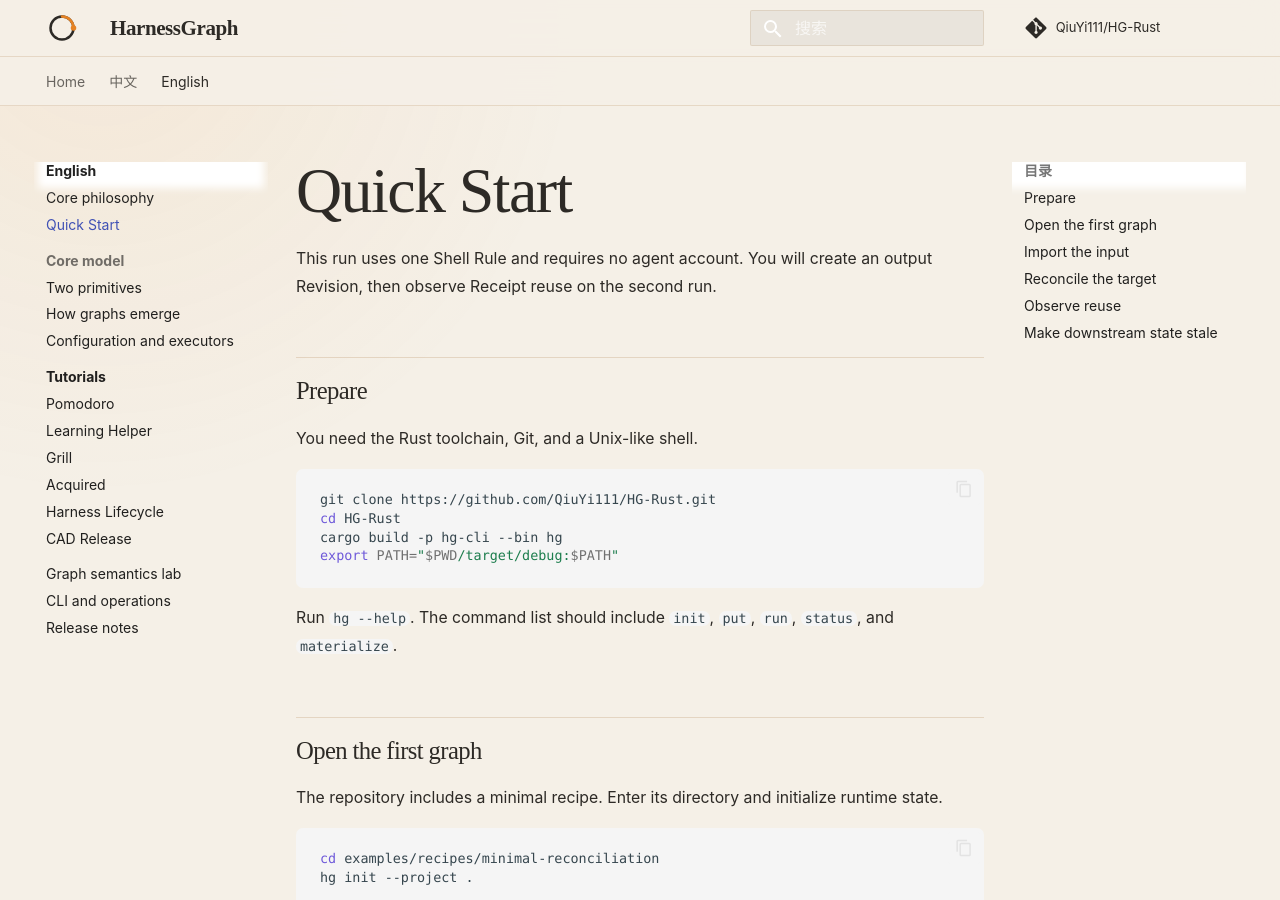
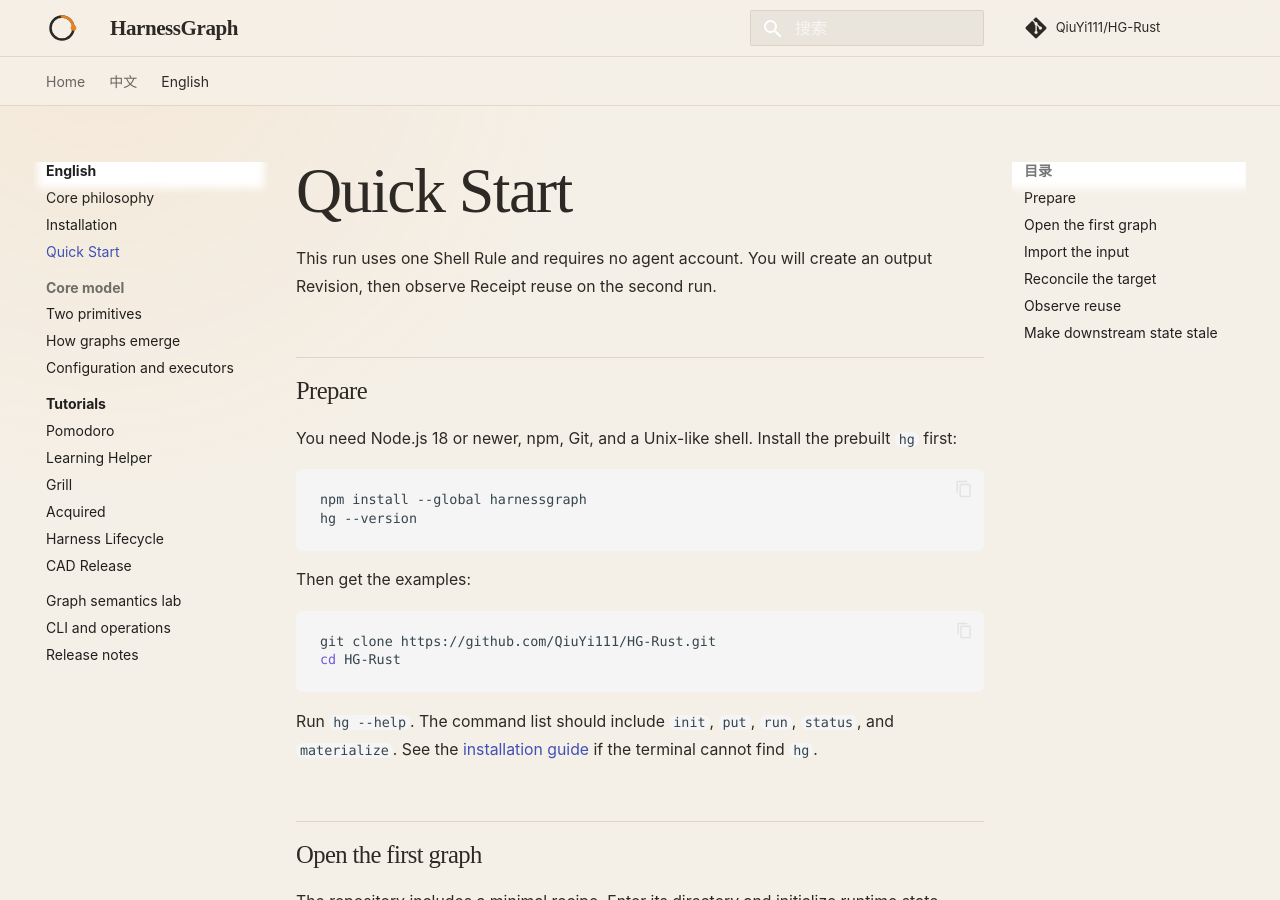
Before and after one commit to QiuYi111/HG-Rust-docs, an MkDocs documentation site: the page built from docs/en/quick-start.md, in a window 1280 px wide and 900 px high. Built offline with MkDocs 1.6.1 and Material for MkDocs 9.7.7, drawn with Linux system fonts in a browser that asks for light colours; comment, search, counter and statistics services are not loaded.

Commit message:
Document one-command npm installation

````diff
--- a/docs/en/quick-start.md
+++ b/docs/en/quick-start.md
@@ -4,16 +4,22 @@ This run uses one Shell Rule and requires no agent account. You will create an o
 
 ## Prepare
 
-You need the Rust toolchain, Git, and a Unix-like shell.
+You need Node.js 18 or newer, npm, Git, and a Unix-like shell. Install the prebuilt `hg` first:
+
+```bash
+npm install --global harnessgraph
+hg --version
+```
+
+Then get the examples:
 
 ```bash
 git clone https://github.com/QiuYi111/HG-Rust.git
 cd HG-Rust
-cargo build -p hg-cli --bin hg
-export PATH="$PWD/target/debug:$PATH"
 ```
 
 Run `hg --help`. The command list should include `init`, `put`, `run`, `status`, and `materialize`.
+See the [installation guide](installation.md) if the terminal cannot find `hg`.
 
 ## Open the first graph
 
--- a/mkdocs.yml
+++ b/mkdocs.yml
@@ -48,6 +48,7 @@ nav:
   - 中文:
       - 项目首页: zh/index.md
       - 核心哲学: zh/principles.md
+      - 安装: zh/installation.md
       - Quick Start: zh/quick-start.md
       - 核心模型:
           - 两个原语: zh/model.md
@@ -67,6 +68,7 @@ nav:
   - English:
       - Project home: en/index.md
       - Core philosophy: en/principles.md
+      - Installation: en/installation.md
       - Quick Start: en/quick-start.md
       - Core model:
           - Two primitives: en/model.md
````
Also changed, not shown: docs/en/installation.md (added, +23 -0 lines), docs/zh/installation.md (added, +23 -0 lines), docs/zh/quick-start.md (+9 -3 lines), 1 other file.
